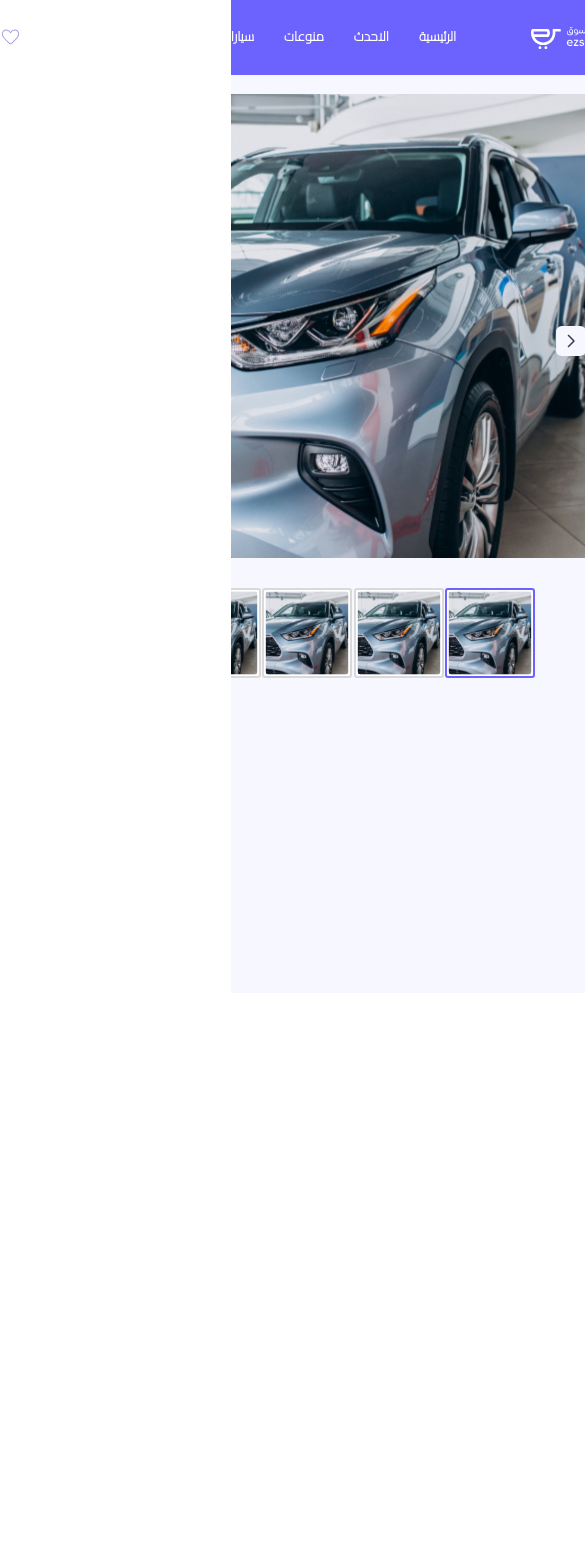
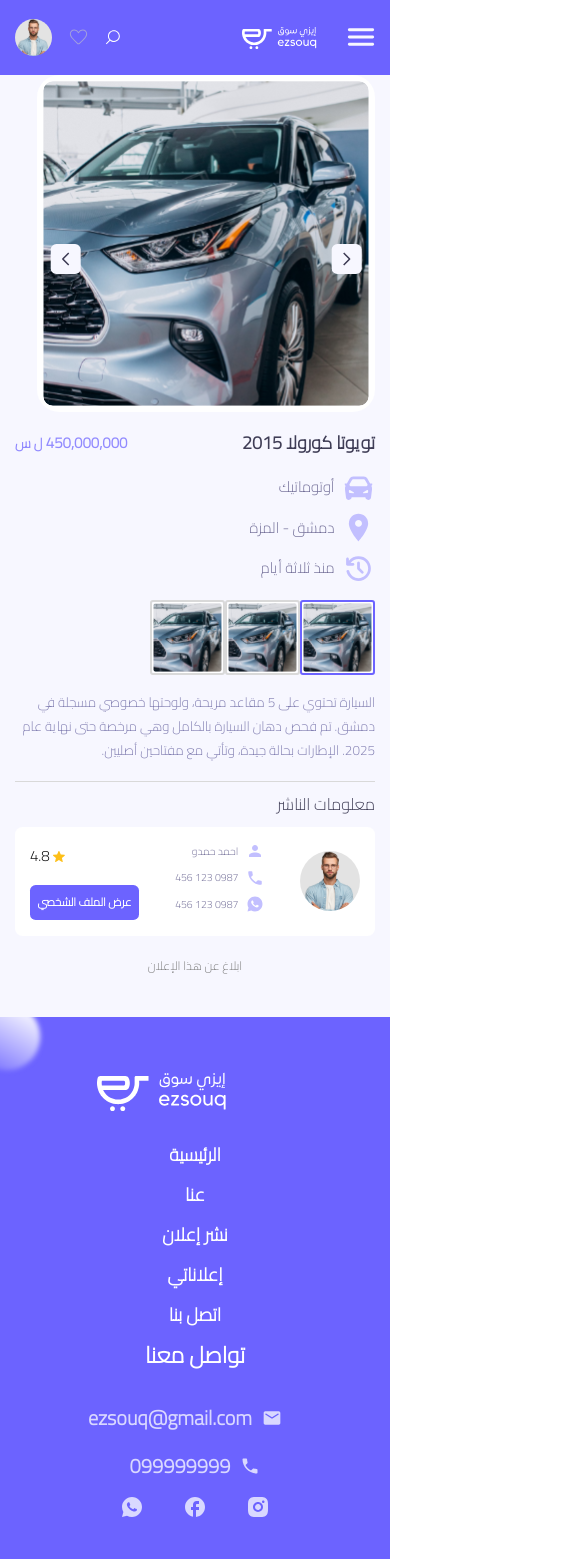
Before and after one commit to AhmadMostafaHamdo/ezsouq, a React (Vite) app: page /offer-details in a window 390 px wide. Shown: the top 1559 px of the page, 585 px wide, since content can reach past the window. Before the commit the page ends 993 px from the top, so only its background shows below. Built offline with nearby package versions, Linux system fonts and the light colour scheme.

Commit message:
working on medium + mobile screen for OfferDeatails page

```diff
--- a/src/components/website/OfferDetails/Header.jsx
+++ b/src/components/website/OfferDetails/Header.jsx
@@ -1,4 +1,5 @@
-import { NavLink } from "react-router-dom";
+import { Link, NavLink } from "react-router-dom";
+import menu from "../../../assets/images/menu.svg";
 import logo from "../../../assets/images/logoWithTitleWhite.svg";
 import search from "../../../assets/images/search.svg";
 import heart from "../../../assets/images/heart.svg";
@@ -8,9 +9,23 @@ const Header = () => {
   return (
     <div className="bg-primary text-white font-sans font-bold text-[.87rem]">
       <div className="container flex items-center justify-between ">
+        <img
+          src={menu}
+          alt=""
+          className="w-[1.87rem] h-[1.87rem] lg:hidden ml-8"
+        />
         <img src={logo} className="w-20 h-20 ml-16" />
         <div className="flex-1">
-          <ul className="flex items-center justify-start ">
+          <div className=" hidden md:flex justify-end lg:hidden">
+            <Link
+              to=""
+              className="ml-12 px-6 py-2 rounded-[10px] bg-[#9B95FF]"
+            >
+              نشر إعلان
+            </Link>
+          </div>
+
+          <ul className="hidden lg:flex items-center justify-start">
             {nav.map((link, index) => (
               <li key={index} className="">
                 <NavLink
@@ -28,7 +43,7 @@ const Header = () => {
           </ul>
         </div>
         <div className="flex-center gap-4">
-          <img src={search} className="w-6 h-6" />
+          <img src={search} className="w-4 h-4" />
           <img
             src={heart}
             className="w-6 h-6"
--- a/src/components/website/OfferDetails/Main.jsx
+++ b/src/components/website/OfferDetails/Main.jsx
@@ -1,104 +1,144 @@
 import { useState } from "react";
-import car from "../../../assets/images/car-offer.svg";
 import heart from "../../../assets/images/heart.svg";
+import heartDetails from "../../../assets/images/heartDeatails.svg";
 import personalImg from "../../../assets/images/personal.svg";
 import start from "../../../assets/images/start.svg";
 import leftArrow from "../../../assets/images/leftArrow.svg";
 import rightArrow from "../../../assets/images/rightArrow.svg";
-import { details, infoContact } from "../../../data/offerDetails";
+import { carImages, details, infoContact } from "../../../data/offerDetails";
+import Footer from "../../common/Footer";
 
 const Main = () => {
-  const [selectedImage, setSelectedImage] = useState("");
+  const [selectedImage, setSelectedImage] = useState(carImages[0]);
+  const handelSelectImage = (img) => {
+    setSelectedImage(img);
+  };
+  const previousImg = () => {
+    const currentIndex = carImages.findIndex(
+      (img) => img.id === selectedImage.id
+    );
+    const previousIndex =
+      (currentIndex - 1 + carImages.length) % carImages.length;
+    setSelectedImage(carImages[previousIndex]);
+  };
+  const nextImg = () => {
+    const currentIndex = carImages.findIndex(
+      (img) => img.id === selectedImage.id
+    );
+    const previousIndex = (currentIndex + 1) % carImages.length;
+
+    setSelectedImage(carImages[previousIndex]);
+  };
   return (
-    <div className="font-sans bg-[#F7F7FF] overflow-hidden pb-4">
-      <div className="container flex gap-8">
-        {/* left section */}
-        <div className=" flex flex-col items-center w-fit gap-8 mt-5">
-          <div className="h-[55vh] w-[calc(60vh)] rounded-3xl relative">
+    <div className="font-sans bg-[#F7F7FF] md:pt-2 overflow-x-hidden md:overflow-hidden h-[195vh]">
+      <div className="container flex flex-col  md:flex-row  md:gap-8">
+        {/* right section */}
+        <div className=" flex flex-col items-center w-fit gap-8 md:mt-5">
+          <div className="md:h-[55vh] md:w-[50vh] lg:w-[60vh] rounded-3xl relative">
             <img
-              src={car}
+              src={selectedImage.img}
               alt=""
-              className="h-full w-full object-cover rounded-3xl"
+              className="h-[40vh] w-full object-cover rounded-3xl bg-[#F7F7FF]"
             />
             <div
               style={{ transform: "translate(-50%)" }}
               className="absolute flex justify-between w-[92%] transform -translte-x-1/2 -translate-y-1/2 left-1/2 top-1/2 gap-30"
             >
-              <button className="w-8 h-8 bg-[#F7F7FF] backdrop-filter-blur(17px) flex-center rounded-md">
+              <button
+                className="w-8 h-8 bg-[#F7F7FF] backdrop-filter-blur(17px) flex-center rounded-md"
+                onClick={previousImg}
+              >
                 <img src={rightArrow} alt="" />
               </button>
-              <button className="w-8 h-8 bg-[#F7F7FF] backdrop-filter-blur(17px) flex-center rounded-md">
+              <button
+                className="w-8 h-8 bg-[#F7F7FF] backdrop-filter-blur(17px) flex-center rounded-md"
+                onClick={nextImg}
+              >
                 <img src={leftArrow} alt="" />
               </button>
             </div>
           </div>
-          <div className="flex gap-[.1rem]">
+          <div className="hidden md:flex gap-[.1rem]">
+            {carImages.map((img) => (
               <img
-              src={car}
+                src={img.img}
                 alt=""
-              className="w-[90px] cursor-pointer rounded-[3px] border-2 border-[#6C63FF] shadow-[0px 4px 15.6px 8px rgba(63, 61, 86, 0.3)] "
+                className={`w-20 cursor-pointer rounded-[3px] border-2 ${
+                  selectedImage.id === img.id
+                    ? "border-[#6C63FF] box-shadow-[0px 4px 15.6px 8px rgba(63, 61, 86, 0.3)]"
+                    : "border-[#D9D9D9]"
+                } shadow-[0px 4px 15.6px 8px rgba(63, 61, 86, 0.3)] `}
+                key={img.id}
+                onClick={() => handelSelectImage(img)}
               />
-            <img
-              src={car}
-              alt=""
-              className="w-[90px] cursor-pointer rounded-[3px] border-2 border-[#D9D9D9] h-[90px]"
-            />
-            <img
-              src={car}
-              alt=""
-              className="w-[90px] cursor-pointer rounded-[3px] border-2 border-[#D9D9D9] h-[90px]"
-            />
-            <img
-              src={car}
-              alt=""
-              className="w-[90px] cursor-pointer rounded-[3px] border-2 border-[#D9D9D9] h-[90px]"
-            />
+            ))}
           </div>
         </div>
-        {/* right section */}
-        <div className=" w-[50vw]">
+        {/* left section */}
+        <div className=" w-full md:w-[50vw] pt-4 md:pt-7 pb-1">
           <div className="flex-between">
-            <h1 className="text-[2rem] text-[#3F3D56] font-bold">
+            <div className="md:flex-between">
+              <h1 className="text-nowrap text-[1.2rem] md:text-[1.5rem] lg:text-[1.8rem] text-[#3F3D56] font-bold">
                 تويوتا كورولا 2015
               </h1>
               <img
-              src={heart}
-              className="backdrop-filter: blur(17px) rounded-[10px] pt-[2px] bg-[#6C63FF4D]"
+                src={heartDetails}
+                className="hidden md:inline w-8 h-8 lg:w-9 lg:h-9"
               />
             </div>
-          <p className="text-[1.2rem] text-[#918AFF] font-bold">
+            <p className="text-[1rem] text-nowrap  lg:text-[1.1rem] text-[#918AFF] font-bold">
               450,000,000 <span className="text-[.9rem]">ل س</span>
             </p>
-          <ul className="mt-3">
+          </div>
+          <ul className="my-3">
             {details.map((detail, index) => (
               <li
                 key={index}
-                className="flex gap-2 items-center mb-3 font-normal text-[#716D97]"
+                className="flex gap-2 items-center mb-2 font-normal text-[#716D97]"
               >
                 <img src={detail.img} alt="" />
                 <span className="text-[1rem]">{detail.name}</span>
               </li>
             ))}
+            <div className="md:hidden flex my-4">
+              {carImages.map((img) => (
+                <img
+                  src={img.img}
+                  alt=""
+                  className={`w-20 cursor-pointer rounded-[3px] border-2 ${
+                    selectedImage.id === img.id
+                      ? "border-[#6C63FF] box-shadow-[0px 4px 15.6px 8px rgba(63, 61, 86, 0.3)]"
+                      : "border-[#D9D9D9]"
+                  } shadow-[0px 4px 15.6px 8px rgba(63, 61, 86, 0.3)] `}
+                  key={img.id}
+                  onClick={() => handelSelectImage(img)}
+                />
+              ))}
+            </div>
           </ul>
           <p className="text-[#827FB2] text-[.9rem]">
             السيارة تحتوي على 5 مقاعد مريحة، ولوحتها خصوصي مسجلة في دمشق. تم فحص
             دهان السيارة بالكامل وهي مرخصة حتى نهاية عام 2025. الإطارات بحالة
             جيدة، وتأتي مع مفتاحين أصليين.{" "}
           </p>
-          <hr className="text-[#D9D9D9] mt-3" />
+          <hr className="text-[#D9D9D9] mt-5 " />
           <div>
-            <h3 className="text-[#3F3D56] text-[1.2rem] my-2 font-normal">
+            <h3 className="text-[#3F3D56] text-[1.1rem] my-2 font-normal">
               معلومات الناشر
             </h3>
-            <div className="flex-between bg-white p-2">
+            <div className="flex-between bg-white p-4 rounded-lg">
               <div>
-                <img src={personalImg} alt="" />
+                <img
+                  src={personalImg}
+                  alt=""
+                  className="w-16 h-16 lg:w-24 lg:h-24"
+                />
               </div>
               <div>
                 {infoContact.map((info, index) => (
                   <li key={index} className="flex items-center gap-2 mb-2">
                     <img src={info.img} alt="" />
-                    <span className="font-normal text-[12px] text-[#716D97]">
+                    <span className="font-normal text-[.7rem] lg:text-[.88rem] text-[#716D97]">
                       {info.info}
                     </span>
                   </li>
@@ -109,14 +149,18 @@ const Main = () => {
                   <img src={start} alt="" />
                   <span className="mr-1">4.8</span>
                 </p>
-                <button className="bg-primary p-2 text-white rounded-md">
+                <button className="bg-primary p-2 text-white rounded-md font-bold text-[.75rem]">
                   عرض الملف الشخصي
                 </button>
               </div>
             </div>
           </div>
+          <p className="text-center text-[12px] font-normal text-[#7E7E7E] pt-5 pb-10">
+            ابلاغ عن هذا الإعلان
+          </p>
         </div>
       </div>
+      <Footer />
     </div>
   );
 };
--- a/src/data/offerDetails.js
+++ b/src/data/offerDetails.js
@@ -4,6 +4,8 @@ import time from "../assets/images/timeIconDetails.svg";
 import iconProfile from "../assets/images/profileIcon.svg";
 import phoneIcon from "../assets/images/phoneIcon.svg";
 import whatsIcon from "../assets/images/whatsIcon.svg";
+import carOffer from "../assets/images/car-offer.svg";
+
 export const nav = [
   { link: "/", name: "الرئيسية" },
   { link: "/latest", name: "الاحدث" },
@@ -18,8 +20,17 @@ export const details = [
   { img: location, name: "دمشق - المزة" },
   { img: time, name: "منذ ثلاثة أيام" },
 ];
-export const infoContact =[
-  {img:iconProfile,info:"احمد حمدو"},
-  {img:phoneIcon,info:"0987 123 456"},
-  {img:whatsIcon,info:"0987 123 456"},
-]
+export const infoContact = [
+  { img: iconProfile, info: "احمد حمدو" },
+  { img: phoneIcon, info: "0987 123 456" },
+  { img: whatsIcon, info: "0987 123 456" },
+];
+export const carImages = [
+  {
+    id: 1,img: carOffer,
+  },  {
+    id: 2,img: carOffer,
+  },  {
+    id: 3,img: carOffer,
+  },
+];
--- a/src/pages/OfferDetails.jsx
+++ b/src/pages/OfferDetails.jsx
@@ -4,7 +4,7 @@ import Main from "../components/website/OfferDetails/Main";
 
 const OfferDetails = () => {
   return (
-    <div>
+    <div className="md:max-h-screen md:overflow-hidden">
       <Header />
       <Main />
     </div>
```
Also changed, not shown: src/assets/images/heartDeatails.svg (added). Lines whose indentation alone changed are shown as unchanged.
